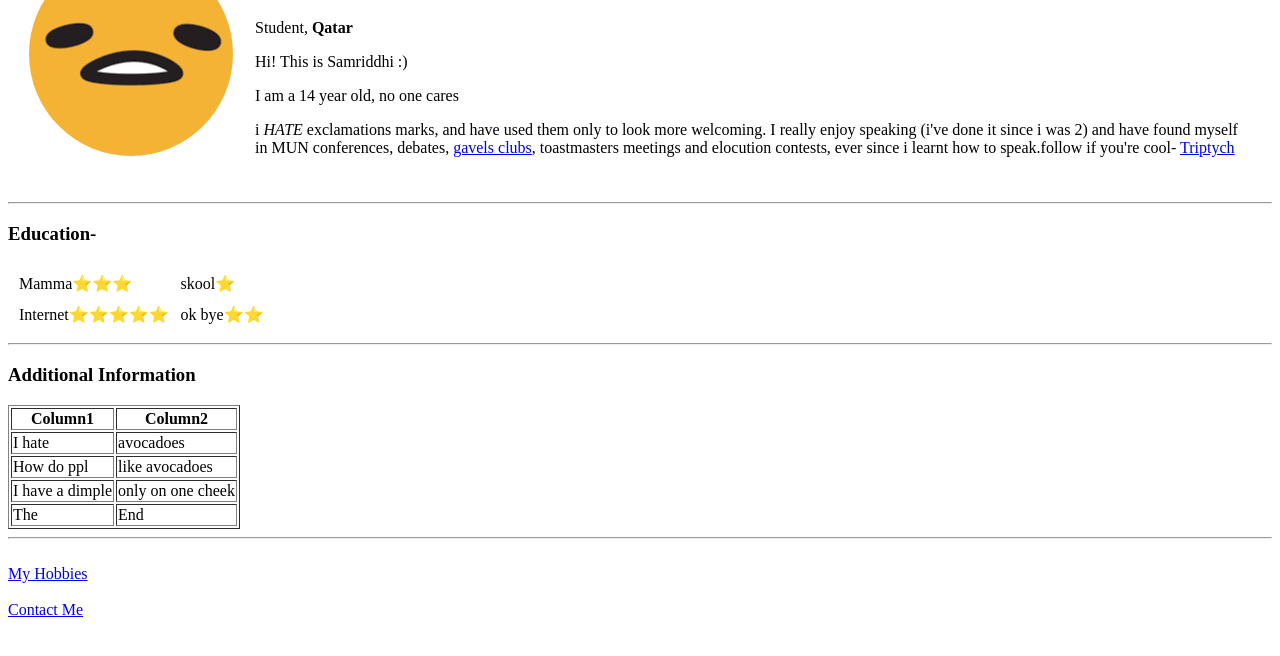
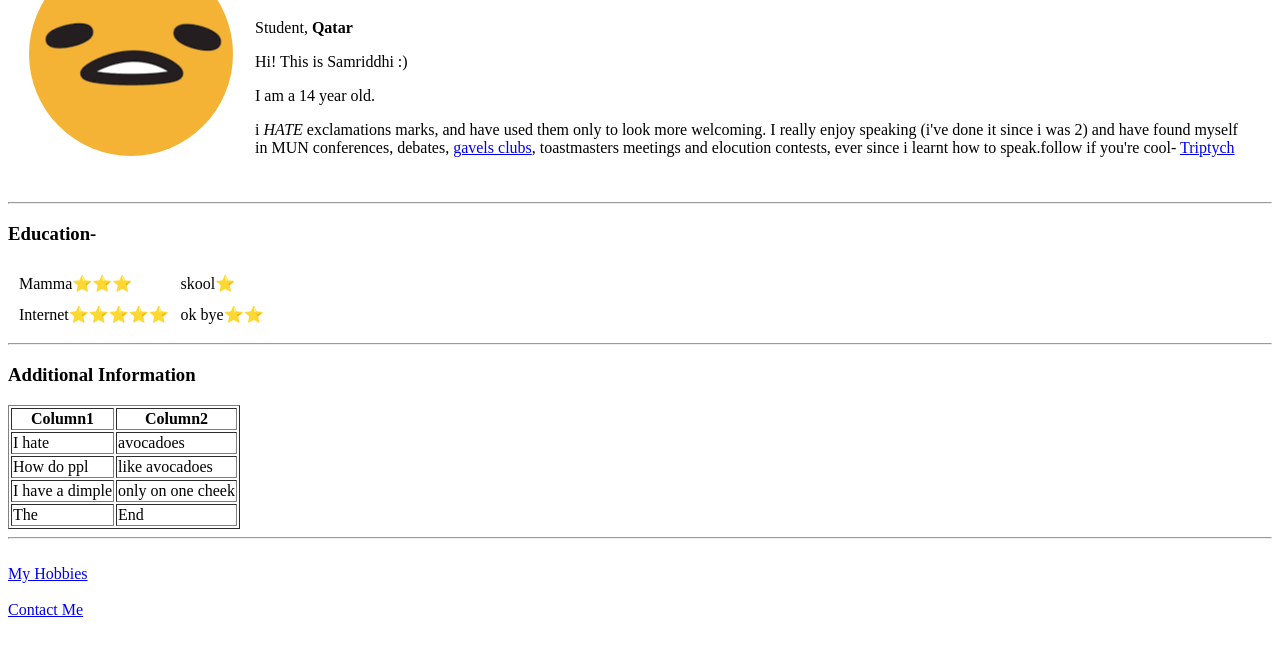
Before and after one commit to SamriddhiBhardwaj/CV_1, a plain HTML site: page index.html in a window 1280 px wide. Shown: the part 90-746 px from the top of the page. Drawn offline with Linux system fonts and the light colour scheme.

Commit message:
Update index.html

```diff
--- a/index.html
+++ b/index.html
@@ -15,7 +15,7 @@
         <h1>Samriddhi Bhardwaj</h1>
         <p> Student, <strong>Qatar</strong></p>
         <p>Hi! This is Samriddhi :)</p>
-        <p>I am a 14 year old, no one cares</p>
+        <p>I am a 14 year old.</p>
         <p>i <em>HATE</em> exclamations marks, and have used them only to look more </i>welcoming</i>.
         I really enjoy speaking (i've done it since i was 2) and have found myself in MUN conferences, debates,
         <a href="https://www.zealgavelsclub.com/executive-committee/samriddhi-bharadwaj">gavels clubs</a>, toastmasters meetings
```
